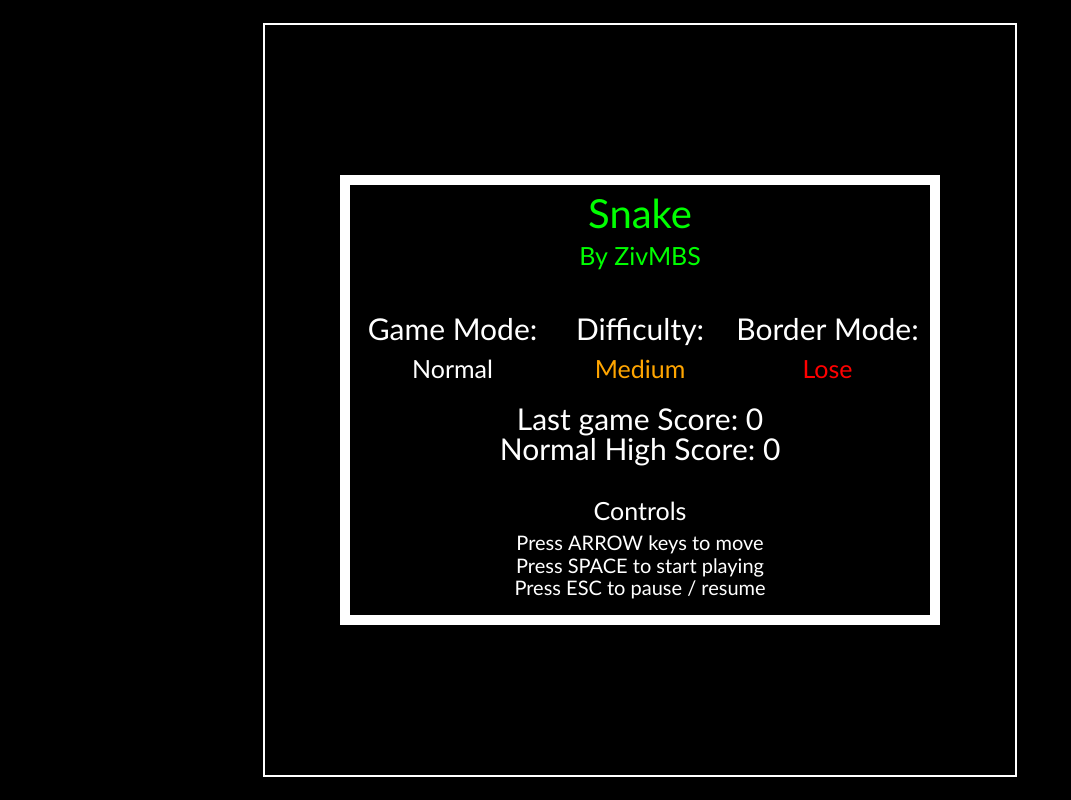
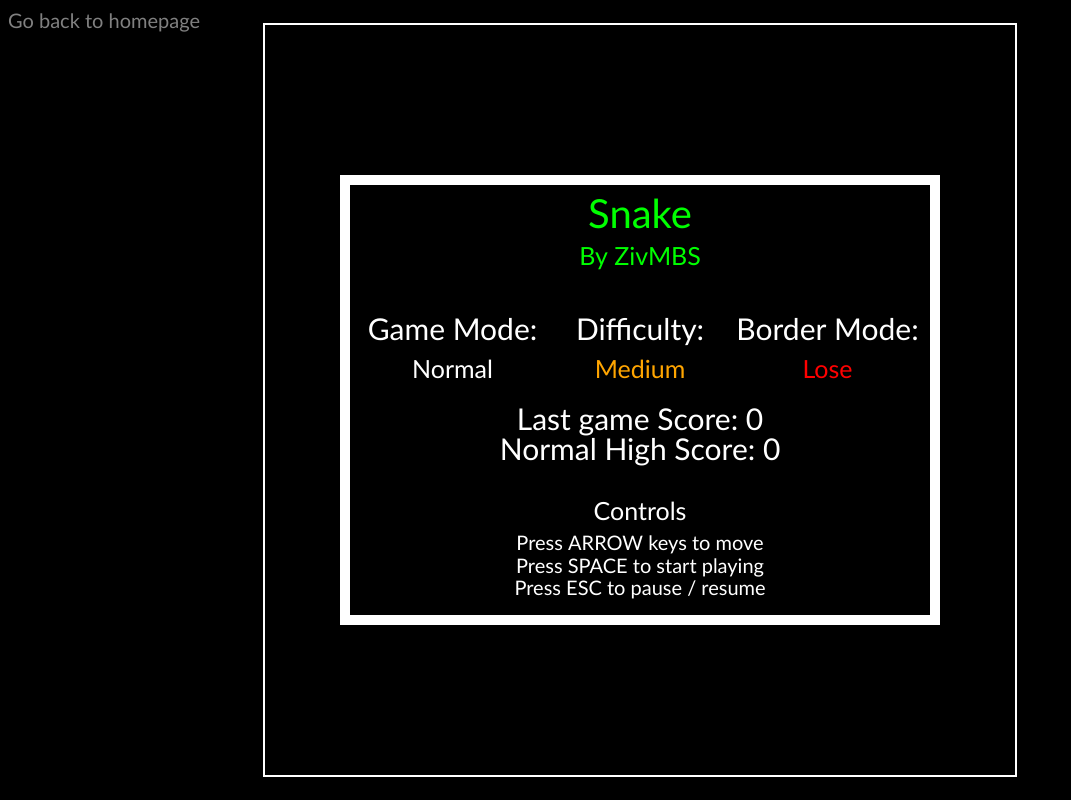
Before and after one commit to ZivMBS/homepage, a plain HTML site: page games/snake/index.html in a window 1280 px wide. Shown: the whole page, without its empty margins (0-1071 px from the left). Drawn offline with Linux system fonts and the light colour scheme.

Commit message:
Update index.html

```diff
--- a/games/snake/index.html
+++ b/games/snake/index.html
@@ -1,9 +1,19 @@
-<link rel="icon" type="image/png" href="images/favicon-snake.png" sizes="32x32"/>
-<title>Snake</title>
-<canvas id="canvas" width="750" height="750"></canvas>
+<!DOCTYPE HTML>
+<html>
+<head>
+    <title>Snake</title>
+    <link rel="icon" type="image/png" href="images/favicon-snake.png" sizes="32x32"/>
+</head>
+
+<body>
+    <a href="../../index.html">Go back to homepage</a>
+    <canvas id="canvas" width="750" height="750"></canvas>
+</body>
+</html>
 <style>
 body {
     background: black;
+    font-family: Calibri;
 }
 
 canvas {
@@ -11,6 +21,16 @@ canvas {
     position: absolute;
     margin: auto;
     top: 0; bottom: 0; right: 0; left: 0;
+}
+
+a {
+    color: #808080;
+    text-decoration: none;
+    font-size: 2.5vh;
+}
+
+a:hover {
+    color: #A0A0A0;
 }
 </style>
 <script>
```
